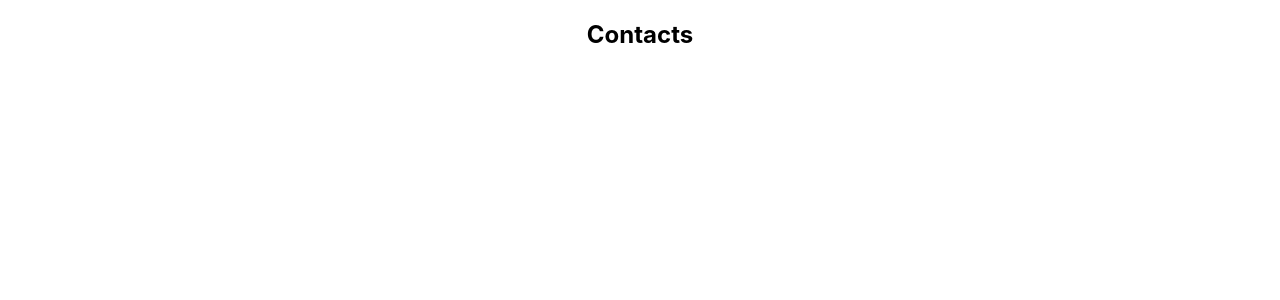
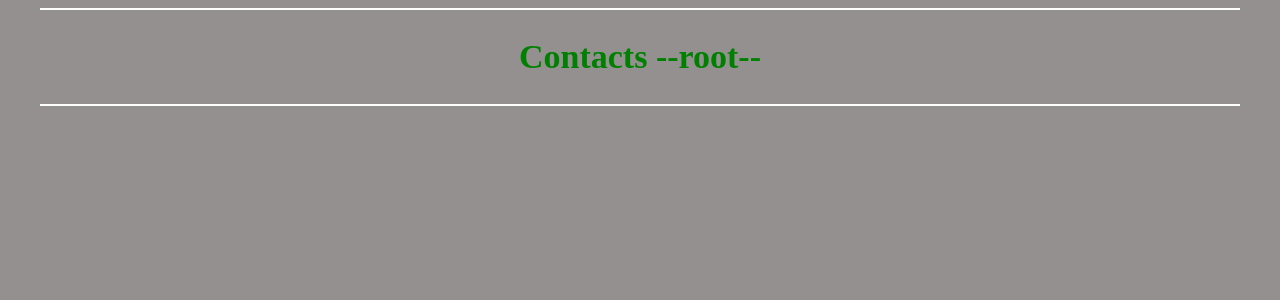
Before and after one commit to webioann/contacts-app, a React (Create React App) app: page / in a window 1280 px wide. Shown: the top 300 px of the page. Built offline with nearby package versions, Linux system fonts and the light colour scheme.

Commit message:
install node-sass v4.14.1 and clean app directori

```diff
--- a/package.json
+++ b/package.json
@@ -34,5 +34,8 @@
       "last 1 firefox version",
       "last 1 safari version"
     ]
+  },
+  "devDependencies": {
+    "node-sass": "^4.14.1"
   }
 }
--- a/public/index.html
+++ b/public/index.html
@@ -2,42 +2,15 @@
 <html lang="en">
   <head>
     <meta charset="utf-8" />
-    <link rel="icon" href="%PUBLIC_URL%/favicon.ico" />
     <meta name="viewport" content="width=device-width, initial-scale=1" />
     <meta name="theme-color" content="#000000" />
     <meta
       name="description"
       content="Web site created using create-react-app"
     />
-    <link rel="apple-touch-icon" href="%PUBLIC_URL%/logo192.png" />
-    <!--
-      manifest.json provides metadata used when your web app is installed on a
-      user's mobile device or desktop. See https://developers.google.com/web/fundamentals/web-app-manifest/
-    -->
-    <link rel="manifest" href="%PUBLIC_URL%/manifest.json" />
-    <!--
-      Notice the use of %PUBLIC_URL% in the tags above.
-      It will be replaced with the URL of the `public` folder during the build.
-      Only files inside the `public` folder can be referenced from the HTML.
-
-      Unlike "/favicon.ico" or "favicon.ico", "%PUBLIC_URL%/favicon.ico" will
-      work correctly both with client-side routing and a non-root public URL.
-      Learn how to configure a non-root public URL by running `npm run build`.
-    -->
     <title>React App</title>
   </head>
   <body>
-    <noscript>You need to enable JavaScript to run this app.</noscript>
     <div id="root"></div>
-    <!--
-      This HTML file is a template.
-      If you open it directly in the browser, you will see an empty page.
-
-      You can add webfonts, meta tags, or analytics to this file.
-      The build step will place the bundled scripts into the <body> tag.
-
-      To begin the development, run `npm start` or `yarn start`.
-      To create a production bundle, use `npm run build` or `yarn build`.
-    -->
   </body>
 </html>
--- a/src/App.css
+++ /dev/null
@@ -1,3 +0,0 @@
-.App {
-  text-align: center;
-}
--- a/src/App.js
+++ b/src/App.js
@@ -1,10 +1,9 @@
-import './App.css';
-import Contacts from "./Components/Contacts.js";
+import {Contacts} from "./Components/Contacts.js";
 
 function App() {
   return (
     <div className="App">
-      <Contacts/>
+      <Contacts style={{color:"red"}}/>
     </div>
   );
 }
--- a/src/Components/Contacts.js
+++ b/src/Components/Contacts.js
@@ -1,12 +1,15 @@
 import React from 'react'
+import './Contacts.scss';
 
 function Contacts() {
     return (
-        <div className='wrapper'>
-            <h2>Contacts</h2>
+        <div>
+            <div className='wrapper'>
+                <h2>Contacts --root--</h2>
+            </div>
         </div>
     )
 }
 
 
-export default Contacts;
+export {Contacts};
--- a/src/Components/Contacts.scss
+++ b/src/Components/Contacts.scss
@@ -1,5 +1,12 @@
 .wrapper{
+    max-width: 1200px;
+    margin: 0 auto;
+    border-top: 2px solid #fff;
     text-align: center;
-    color:red;
-    font-size: 24px;
+    border-bottom: 2px solid #fff;
 }
+.wrapper h2{
+    color: green;
+    font-size: 34px;
+
+}
--- a/src/index.css
+++ b/src/index.css
@@ -1,13 +1,6 @@
-body {
-  margin: 0;
-  font-family: -apple-system, BlinkMacSystemFont, 'Segoe UI', 'Roboto', 'Oxygen',
-    'Ubuntu', 'Cantarell', 'Fira Sans', 'Droid Sans', 'Helvetica Neue',
-    sans-serif;
-  -webkit-font-smoothing: antialiased;
-  -moz-osx-font-smoothing: grayscale;
+body{
+  background-color: rgb(148, 144, 144);
+  display: flex;
+  flex-direction: column;
+
 }
-
-code {
-  font-family: source-code-pro, Menlo, Monaco, Consolas, 'Courier New',
-    monospace;
-}
--- a/src/index.js
+++ b/src/index.js
@@ -11,7 +11,4 @@ ReactDOM.render(
   document.getElementById('root')
 );
 
-// If you want to start measuring performance in your app, pass a function
-// to log results (for example: reportWebVitals(console.log))
-// or send to an analytics endpoint. Learn more: https://bit.ly/CRA-vitals
 reportWebVitals();
```
Also changed, not shown: public/manifest.json (added), 2 other files (tests, documents, lock files or other folders).
